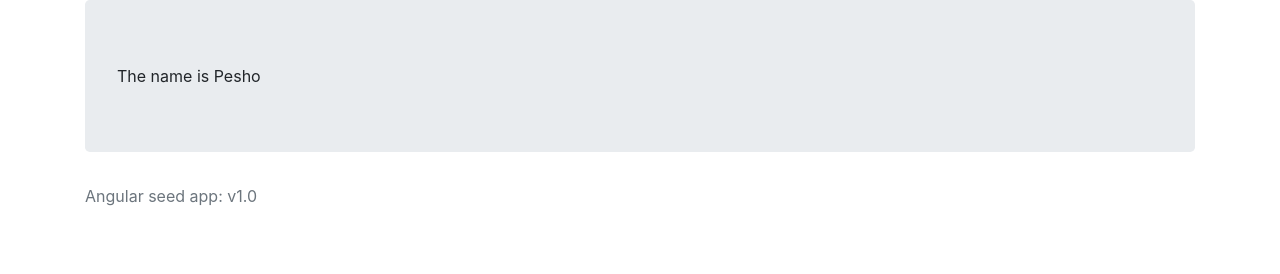
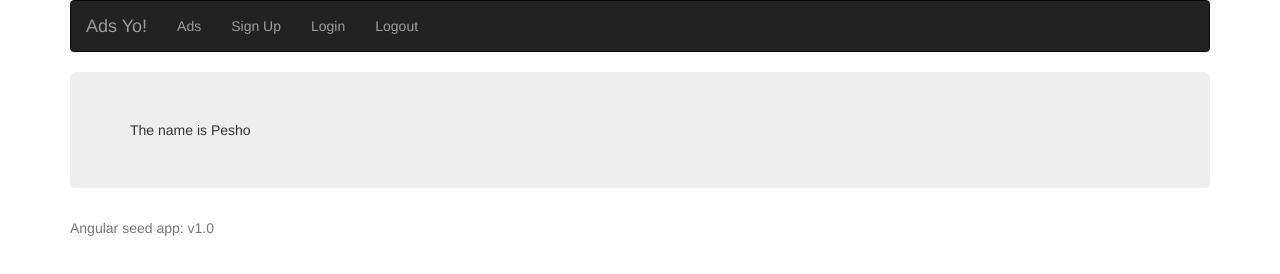
Before and after one commit to djzoning/Ads-AngularJS-Project, a website: page app/index.html in a window 1280 px wide. Drawn offline with nearby package versions, Linux system fonts and the light colour scheme; some packages are replaced by stand-ins of ours.

Commit message:
Add navbar

```diff
--- a/app/index.html
+++ b/app/index.html
@@ -6,10 +6,26 @@
   <link rel="stylesheet" href="bower_components/bootstrap/dist/css/bootstrap.css" />
   <link rel="stylesheet" href="css/app.css" />
 </head>
-<body ng-app="adsApp">
-  <div class="container" ng-view=""></div>
+<body ng-app="adsApp" class="container">
+  <nav class="navbar navbar-inverse">
+    <div class="container-fluid">
+      <div class="navbar-header">
+        <a href="#" class="navbar-brand">Ads Yo!</a>
+      </div>
+      <div>
+        <ul class="nav navbar-nav">
+          <li><a href="#">Ads</a></li>
+          <li><a href="#/sign-up">Sign Up</a></li>
+          <li><a href="#/login">Login</a></li>
+          <li><a href="#">Logout</a></li>
+        </ul>
+      </div>
+    </div>
+  </nav>
 
-  <div class="container">
+  <div ng-view=""></div>
+
+  <div>
     <p class="text-muted">
       Angular seed app: v<span app-version>1.0</span>
     </p>
```
